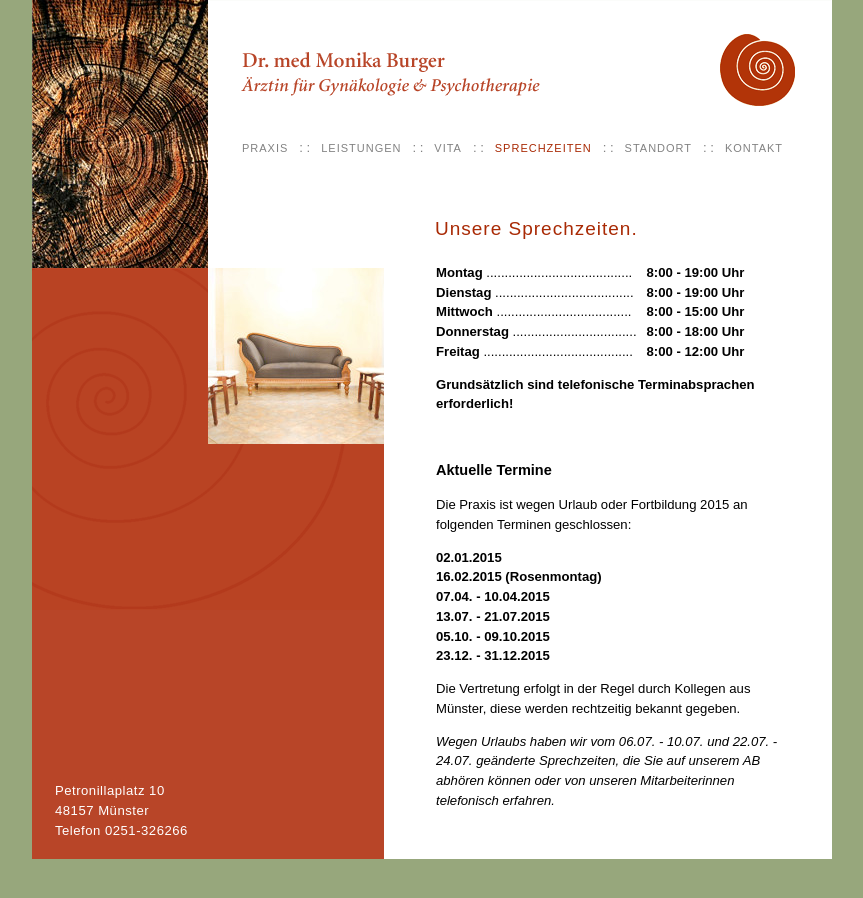
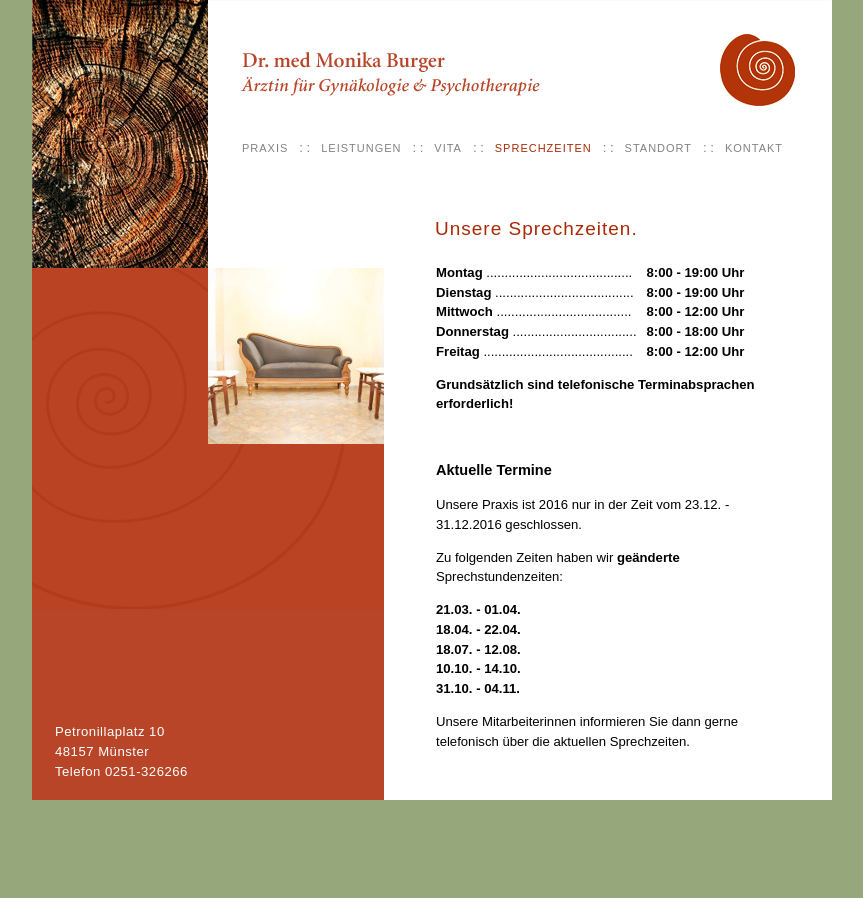
Before and after one commit to drmonikaburger/drmonikaburger.github.com, a Jekyll site: the page built from sprechzeiten.html, in a window 1280 px wide. Shown: the whole page, without its empty margins (208-1071 px from the left). Built offline with Jekyll 4.4.1, drawn with Linux system fonts in a browser that asks for light colours.

Commit message:
changed sprechzeiten und urlaub

```diff
--- a/sprechzeiten.html
+++ b/sprechzeiten.html
@@ -19,7 +19,7 @@ show_address: true
 	</tr>
 	<tr>
 		<td>Mittwoch <span class="sprechzeiten--dots">.....................................</span></td>
-		<td>8:00 - 15:00 Uhr</td>
+		<td>8:00 - 12:00 Uhr</td>
 	</tr>
 	<tr>
 		<td>Donnerstag <span class="sprechzeiten--dots">..................................</span></td>
@@ -38,35 +38,31 @@ show_address: true
 
 <h2>Aktuelle Termine</h2>
 
-<p>Die Praxis ist wegen Urlaub oder Fortbildung 2015 an folgenden Terminen geschlossen:</p>
+<p>Unsere Praxis ist 2016 nur in der Zeit vom 23.12. - 31.12.2016 geschlossen.</p>
+
+<p>Zu folgenden Zeiten haben wir <strong>geänderte</strong> Sprechstundenzeiten:</p>
 
 <table cellspacing="0" cellpadding="0">
 	<tr>
-		<td><strong>02.01.2015</strong></td>
+		<td><strong>21.03. - 01.04.</strong></td>
 		<td>&nbsp;</td>
 	</tr>
 	<tr>
-		<td><strong>16.02.2015 (Rosenmontag)</strong></td>
+		<td><strong>18.04. - 22.04.</strong></td>
 		<td>&nbsp;</td>
 	</tr>
 	<tr>
-		<td><strong>07.04. - 10.04.2015</strong> &nbsp; &nbsp;</td>
+		<td><strong>18.07. - 12.08.</strong> &nbsp; &nbsp;</td>
 		<td>&nbsp;</td>
 	</tr>
 	<tr>
-		<td><strong>13.07. - 21.07.2015</strong> &nbsp; &nbsp;</td>
+		<td><strong>10.10. - 14.10.</strong> &nbsp; &nbsp;</td>
 		<td>&nbsp;</td>
 	</tr>
 	<tr>
-		<td><strong>05.10. - 09.10.2015</strong> &nbsp; &nbsp;</td>
-		<td>&nbsp;</td>
-	</tr>
-	<tr>
-		<td><strong>23.12. - 31.12.2015</strong> &nbsp; &nbsp;</td>
+		<td><strong>31.10. - 04.11.</strong> &nbsp; &nbsp;</td>
 		<td>&nbsp;</td>
 	</tr>
 </table>
 
-<p>Die Vertretung erfolgt in der Regel durch Kollegen aus Münster, diese werden rechtzeitig bekannt gegeben.</p>
-
-<p><i>Wegen Urlaubs haben wir vom 06.07. - 10.07. und 22.07. - 24.07. geänderte Sprechzeiten, die Sie auf unserem AB abhören können oder von unseren Mitarbeiterinnen telefonisch erfahren.</i></p>
+<p>Unsere Mitarbeiterinnen informieren Sie dann gerne telefonisch über die aktuellen Sprechzeiten.</p>
```
